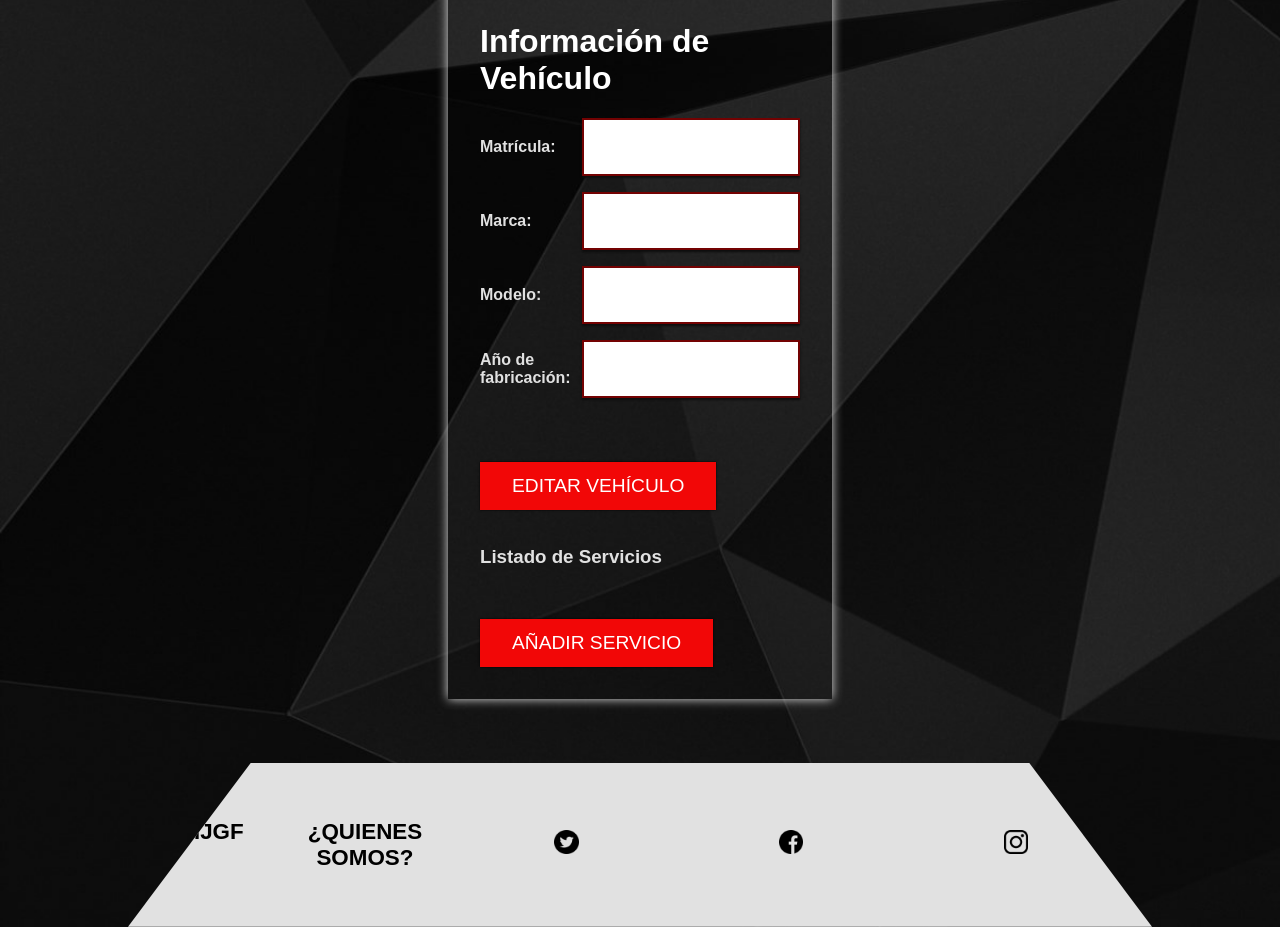
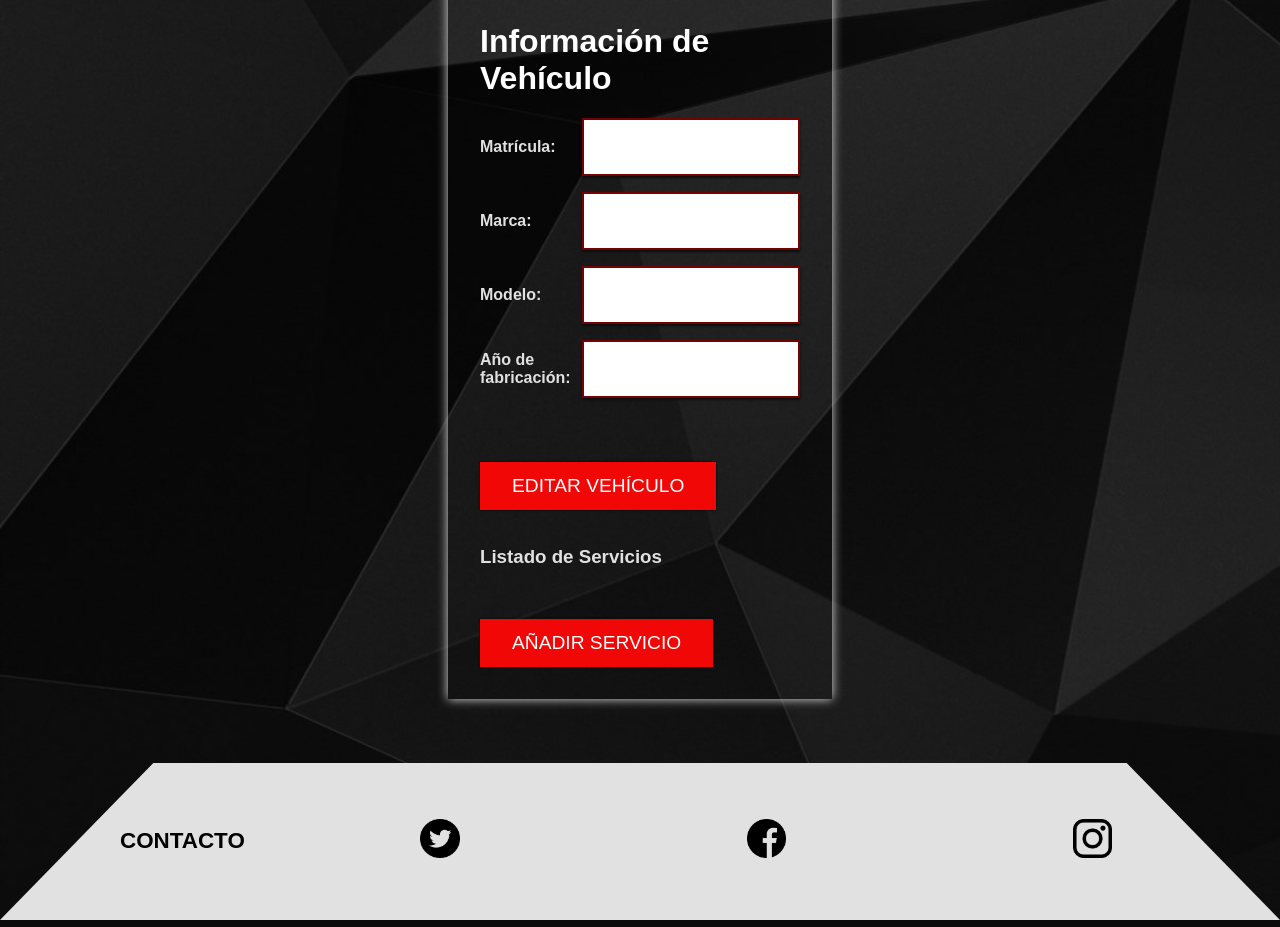
Before and after one commit to Carlitosaguilaar/ProyectoServidoresT1, a PHP site: page /lista_servicios.php?id_usuu=1 in a window 1280 px wide. Shown: the part 225-1152 px from the top of the page. Run offline with PHP 8.4, Linux system fonts and the light colour scheme; the visitor is signed in with stand-in values (Sample User, id 1); data that the repository does not hold is empty.

Commit message:
Arreglo rutas

```diff
--- a/Vehiculos_copy.php
+++ b/Vehiculos_copy.php
@@ -48,7 +48,7 @@ if ($inc){
         <meta charset="UTF-8">
         <meta http-equiv="X-UA-Compatible" content="IE=edge">
         <meta name="viewport" content="width=device-width, initial-scale=1.0">
-        <link rel="stylesheet" href="estilos/app.css">
+        <link rel="stylesheet" href="partials/app.css">
 
         <title>Lista de Vehículos</title>
     </head>
--- a/detalles_servicios.php
+++ b/detalles_servicios.php
@@ -54,7 +54,7 @@ if ($inc){
     <meta http-equiv="X-UA-Compatible" content="IE=edge">
     <meta name="viewport" content="width=device-width, initial-scale=1.0">
     <title>Lista de servicios</title>
-    <link rel="stylesheet" href="estilos/app.css">
+    <link rel="stylesheet" href="partials/app.css">
 </head>
 <body>
     <?php require "partials/header.php" ?>
--- a/index.php
+++ b/index.php
@@ -13,7 +13,7 @@
     <link rel="preconnect" href="https://fonts.googleapis.com">
     <link rel="preconnect" href="https://fonts.gstatic.com" crossorigin>
     <link href="https://fonts.googleapis.com/css2?family=Prompt:ital,wght@0,300;0,400;0,700;0,900;1,900&display=swap" rel="stylesheet">
-    <link rel="stylesheet" href="estilos/app.css">
+    <link rel="stylesheet" href="partials/app.css">
 
 
 </head>
--- a/lista_servicios.php
+++ b/lista_servicios.php
@@ -96,7 +96,7 @@ if ($inc){
     <meta http-equiv="X-UA-Compatible" content="IE=edge">
     <meta name="viewport" content="width=device-width, initial-scale=1.0">
     <title>Lista de servicios</title>
-    <link rel="stylesheet" href="estilos/app.css">
+    <link rel="stylesheet" href="partials/app.css">
 </head>
 <body>
     <?php require "partials/header.php" ?>
--- a/estilos/app.css
+++ b/partials/app.css
@@ -75,13 +75,11 @@ body{
     padding: 1.5rem;
     display: flex;
     text-align: center;
-    justify-content: space-evenly;
+    justify-content: space-between;
     clip-path: polygon(12% 0, 88% 0, 100% 100%, 0 100%);
-    width: 80%;
     margin: 0 auto;
     margin-top: 4rem;
     background-color: var(--gris);
-    justify-content: flex-end;
 }
 
 /* Esto es un comentario*/
--- a/partials/footer.php
+++ b/partials/footer.php
@@ -1,7 +1,7 @@
 <footer class="footer">
-    <a href="#">hjgf</a>
+    <a href="#"></a>
     <nav class="navegador">
-        <a href="">¿Quienes somos?</a>
+        <a href="">Contacto</a>
         <a href=""><img width="15%" height="15%" src="estilos/imagenes/Twitter.png" alt=""></a>
         <a href=""><img width="15%" height="15%" src="estilos/imagenes/Facebook.png" alt=""></a>
         <a href=""><img width="15%" height="15%" src="estilos/imagenes/Instagram.png" alt=""></a>
--- a/registro_servicios.php
+++ b/registro_servicios.php
@@ -24,7 +24,7 @@
     <meta http-equiv="X-UA-Compatible" content="IE=edge">
     <meta name="viewport" content="width=device-width, initial-scale=1.0">
     <title>Registro de servicios</title>
-    <link rel="stylesheet" href="estilos/app.css">
+    <link rel="stylesheet" href="partials/app.css">
 </head>
 <body>
 <?php require "partials/header.php"?>
--- a/registro_vehiculo.php
+++ b/registro_vehiculo.php
@@ -22,7 +22,7 @@
     <meta http-equiv="X-UA-Compatible" content="IE=edge">
     <meta name="viewport" content="width=device-width, initial-scale=1.0">
     <title>Document</title>
-    <link rel="stylesheet" href="estilos/app.css">
+    <link rel="stylesheet" href="partials/app.css">
 </head>
 <body>
 <?php require "partials/header.php"?>
```
Also changed, not shown: registro_usu.php (+2 -5 lines).
